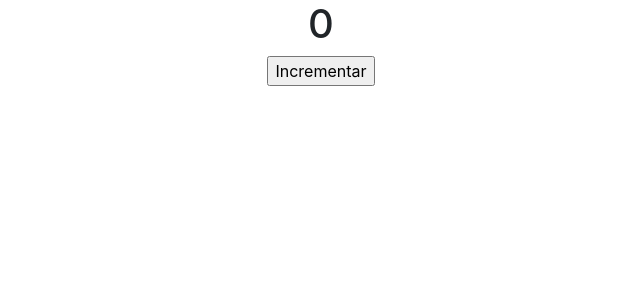
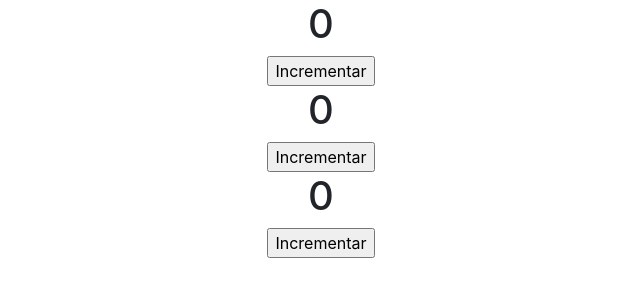
Before and after one commit to pelegrino/task, a React (Create React App) app in the folder task-frontend/: page / in a window 1280 px wide. Shown: the top 300 px of the page, without its empty margins (319-959 px from the left). Built offline with nearby package versions, Linux system fonts and the light colour scheme.

Commit message:
Compartilhando estados com o useContext

```diff
--- a/task-frontend/src/hooktests/Counter.js
+++ b/task-frontend/src/hooktests/Counter.js
@@ -1,16 +1,20 @@
 import React from "react"
-import { useCounter } from "./useCounter";
+import { CounterContext } from "./CounterComposed";
 
 const Counter = () => {
 
-    const counter = useCounter();
+    //const counter = useContext(CounterContext);
 
     return (
         <div className="App">
-            <center>
-                <h1>{counter.value}</h1>
-                <input type="button" value="Incrementar" onClick={() => counter.increment()} />
-            </center>
+            <CounterContext.Consumer >
+                { counter =>
+                <center>
+                    <h1>{counter.value}</h1>
+                    <input type="button" value="Incrementar" onClick={() => counter.increment()} />
+                </center>
+                }
+            </CounterContext.Consumer>
         </div>
     );
 }
--- /dev/null
+++ b/task-frontend/src/hooktests/CounterComposed.js
@@ -0,0 +1,21 @@
+import React, { createContext } from "react";
+import Counter from "./Counter";
+import { useCounter } from "./useCounter";
+
+export const CounterContext = createContext();
+
+const CounterComposed = () => {
+    const counter = useCounter();
+
+    return (
+        <div className="App">
+            <CounterContext.Provider value={counter} >
+            <Counter  />
+            <Counter  />
+            <Counter  />
+            </CounterContext.Provider>
+        </div>
+    )
+}
+
+export default CounterComposed;
--- a/task-frontend/src/index.js
+++ b/task-frontend/src/index.js
@@ -1,7 +1,7 @@
 import React from 'react';
 import ReactDOM from 'react-dom';
 //import App from './App';
-import Counter from './hooktests/Counter';
+import CounterComposed from './hooktests/CounterComposed';
 
 //ReactDOM.render(<App />, document.getElementById('root'));
-ReactDOM.render(<Counter />, document.getElementById('root'));
+ReactDOM.render(<CounterComposed />, document.getElementById('root'));
```
